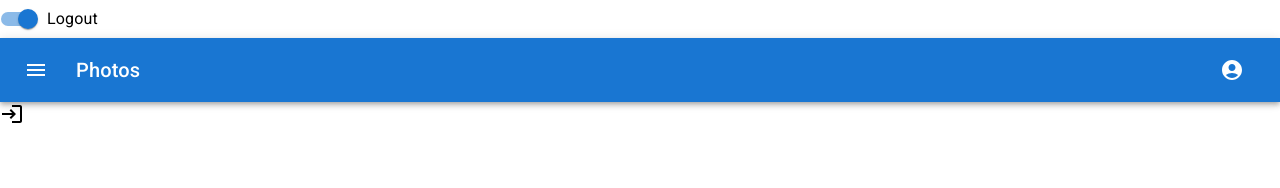
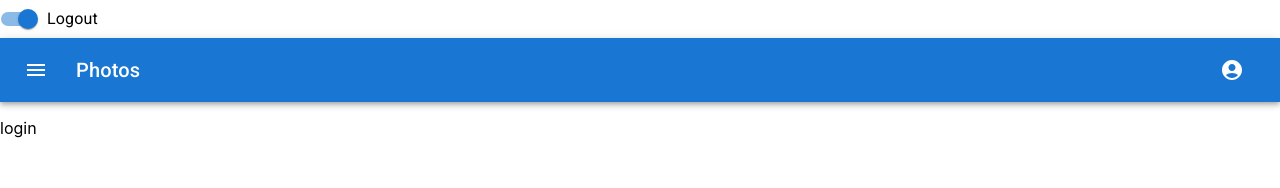
Before and after one commit to jt-rose/finnegan-frontend, a React (Create React App) app: page / in a window 1280 px wide. Shown: the top 188 px of the page. Built offline with nearby package versions, Linux system fonts and the light colour scheme.

Commit message:
set up react router

```diff
--- a/package.json
+++ b/package.json
@@ -18,7 +18,7 @@
     "react": "^18.1.0",
     "react-dom": "^18.1.0",
     "react-query": "^3.38.1",
-    "react-router": "^6.3.0",
+    "react-router-dom": "^6.3.0",
     "react-scripts": "5.0.1",
     "typescript": "^4.6.4",
     "web-vitals": "^2.1.4"
--- a/src/App.tsx
+++ b/src/App.tsx
@@ -1,17 +1,18 @@
 import "./App.css";
 import Navbar from "./components/Navbar";
 import { QueryClient, QueryClientProvider } from "react-query";
-import { Login } from "@mui/icons-material";
+import Login from "./pages/Login";
+import { Routes, Route } from "react-router-dom";
 
 const queryClient = new QueryClient();
 
 function App() {
   return (
     <QueryClientProvider client={queryClient}>
-      <div>
-        <Navbar />
-        <Login />
-      </div>
+      <Navbar />
+      <Routes>
+        <Route path="/" element={<Login />} />
+      </Routes>
     </QueryClientProvider>
   );
 }
--- a/src/index.tsx
+++ b/src/index.tsx
@@ -1,15 +1,18 @@
-import React from 'react';
-import ReactDOM from 'react-dom/client';
-import './index.css';
-import App from './App';
-import reportWebVitals from './reportWebVitals';
+import React from "react";
+import ReactDOM from "react-dom/client";
+import "./index.css";
+import App from "./App";
+import reportWebVitals from "./reportWebVitals";
+import { BrowserRouter as Router } from "react-router-dom";
 
 const root = ReactDOM.createRoot(
-  document.getElementById('root') as HTMLElement
+  document.getElementById("root") as HTMLElement
 );
 root.render(
   <React.StrictMode>
-    <App />
+    <Router>
+      <App />
+    </Router>
   </React.StrictMode>
 );
 
--- a/src/pages/Login.tsx
+++ b/src/pages/Login.tsx
@@ -1,7 +1,7 @@
 import { useMutation } from "react-query";
 import axios from "axios";
 
-function Index() {
+function Login() {
   //const router = useRouter();
   const loginMutation = useMutation(
     (config: { username: string; password: string }) =>
@@ -23,4 +23,4 @@ function Index() {
   return <p onClick={handleLogin}>login</p>;
 }
 
-export default Index;
+export default Login;
```
Also changed, not shown: 1 other file (tests, documents, lock files or other folders).
